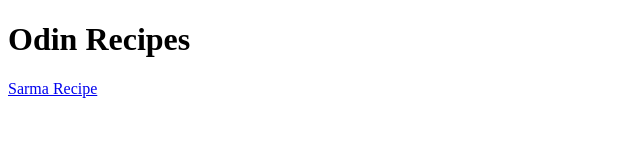
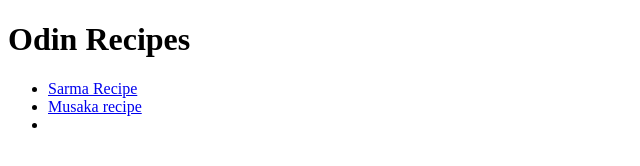
Before and after one commit to NeoDalmatian/odin-recipes-2, a plain HTML site: page index.html in a window 1280 px wide. Shown: the whole page, without its empty margins (0-640 px from the left). Drawn offline with Linux system fonts and the light colour scheme.

Commit message:
Add link for musaka.html in index.html in unordered list

```diff
--- a/index.html
+++ b/index.html
@@ -7,6 +7,11 @@
 
   <body>
     <h1>Odin Recipes</h1>
-    <a href="./recipes/sarma.html">Sarma Recipe</a>
+
+    <ul>
+      <li><a href="./recipes/sarma.html">Sarma Recipe</a></li>
+      <li><a href="./recipes/musaka.html">Musaka recipe</a></li>
+      <li></li>
+    </ul>
   </body>
 </html>
```
